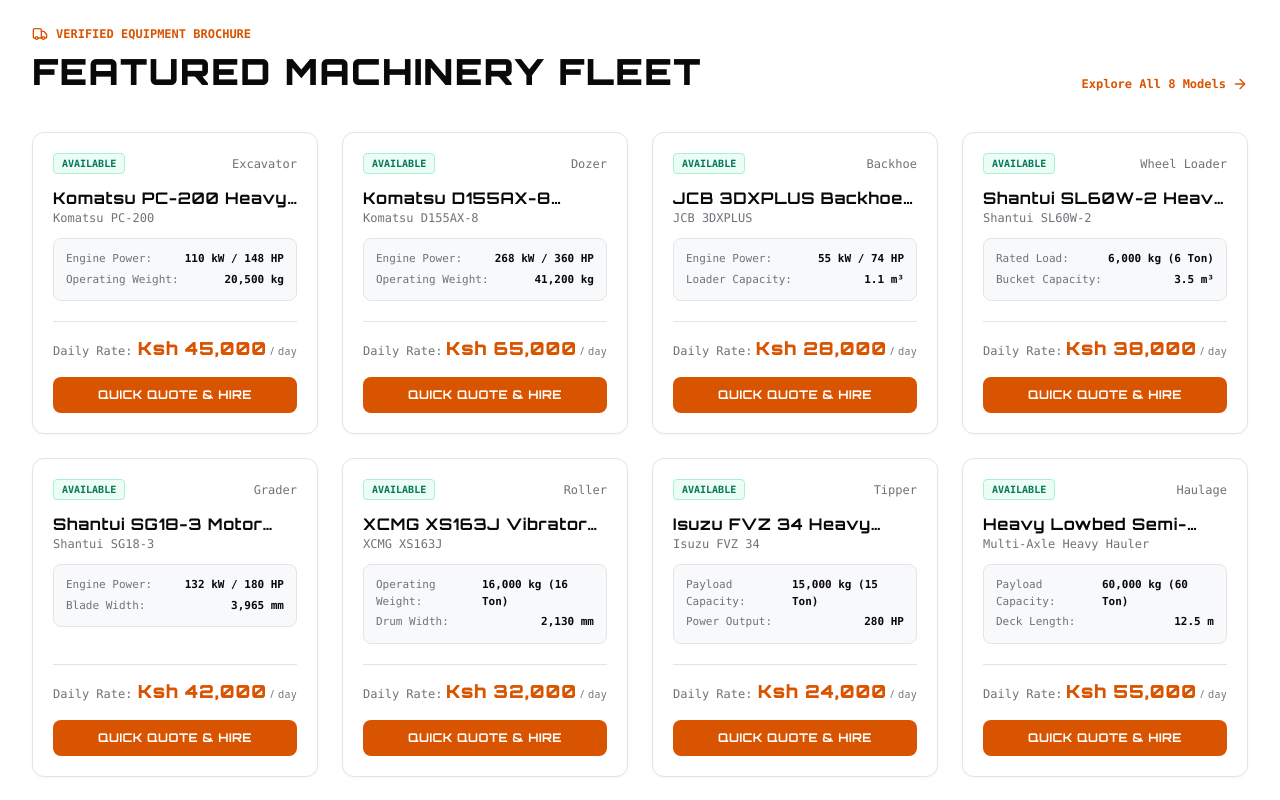
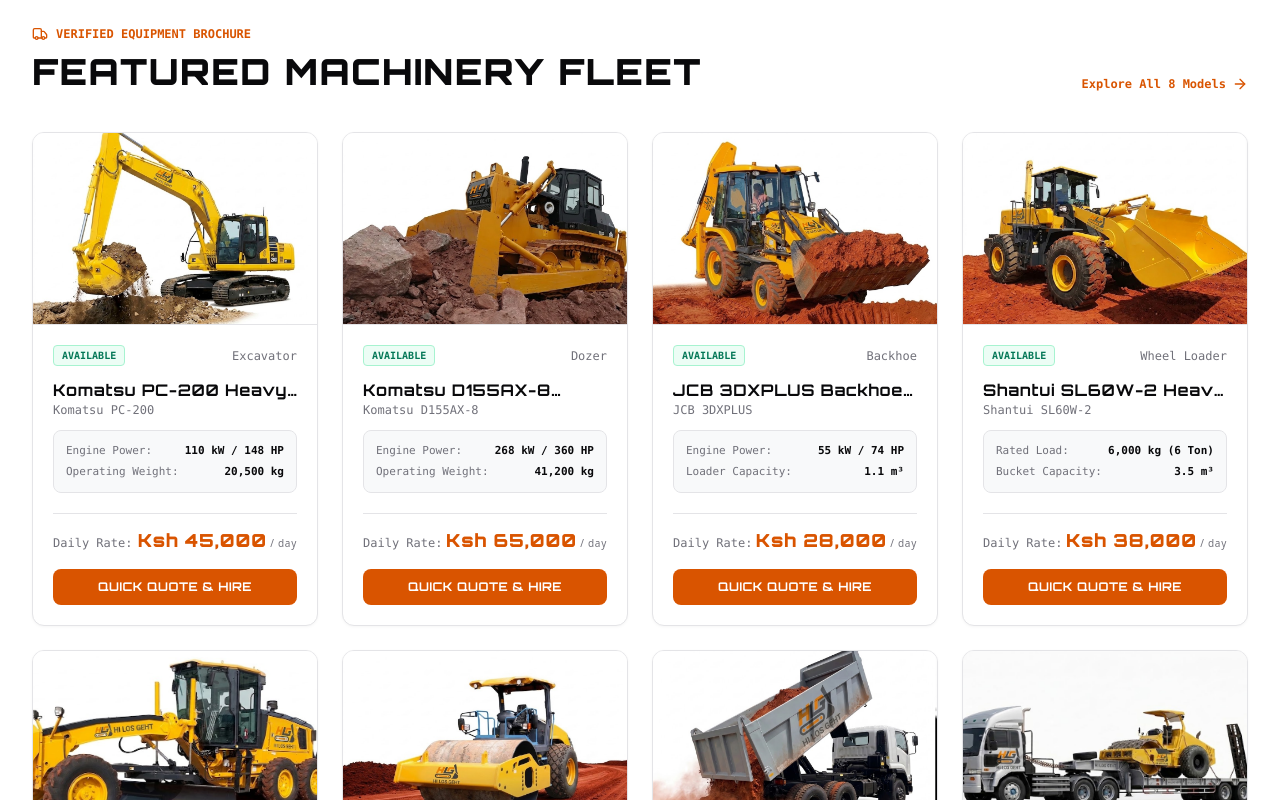
Before and after one commit to Hismile-app/HiLosGeht, a Next.js app in the folder client/: page / in a window 1280 px wide. Shown: the part 1400-2200 px from the top of the page. Built offline with nearby package versions, Linux system fonts and the light colour scheme; no server answers.

Commit message:
Add image to equipment cards

```diff
--- a/client/src/app/catalog/page.tsx
+++ b/client/src/app/catalog/page.tsx
@@ -314,6 +314,9 @@ export default function CatalogPage() {
               key={item.id}
               className="industrial-card flex flex-col justify-between overflow-hidden"
             >
+              <div className="w-full h-48 bg-zinc-100 overflow-hidden relative border-b border-border">
+                <img src={item.image_url} alt={item.name} className="w-full h-full object-cover transition-transform hover:scale-105 duration-300" />
+              </div>
               <div className="p-5 space-y-4">
                 <div className="flex items-center justify-between">
                   <span className="px-2.5 py-0.5 rounded text-[10px] font-mono font-bold uppercase bg-emerald-50 text-emerald-700 border border-emerald-200">
--- a/client/src/app/page.tsx
+++ b/client/src/app/page.tsx
@@ -349,6 +349,9 @@ export default function HomePage() {
           <div className="grid grid-cols-1 md:grid-cols-2 lg:grid-cols-4 gap-6">
             {fleet.slice(0, 8).map((machine) => (
               <div key={machine.id} className="industrial-card flex flex-col justify-between overflow-hidden">
+                <div className="w-full h-48 bg-zinc-100 overflow-hidden relative border-b border-border">
+                  <img src={machine.image_url} alt={machine.name} className="w-full h-full object-cover transition-transform hover:scale-105 duration-300" />
+                </div>
                 <div className="p-5 space-y-3">
                   <div className="flex items-center justify-between">
                     <span className="px-2 py-0.5 rounded text-[10px] font-mono font-bold uppercase bg-emerald-50 text-emerald-700 border border-emerald-200">
```
